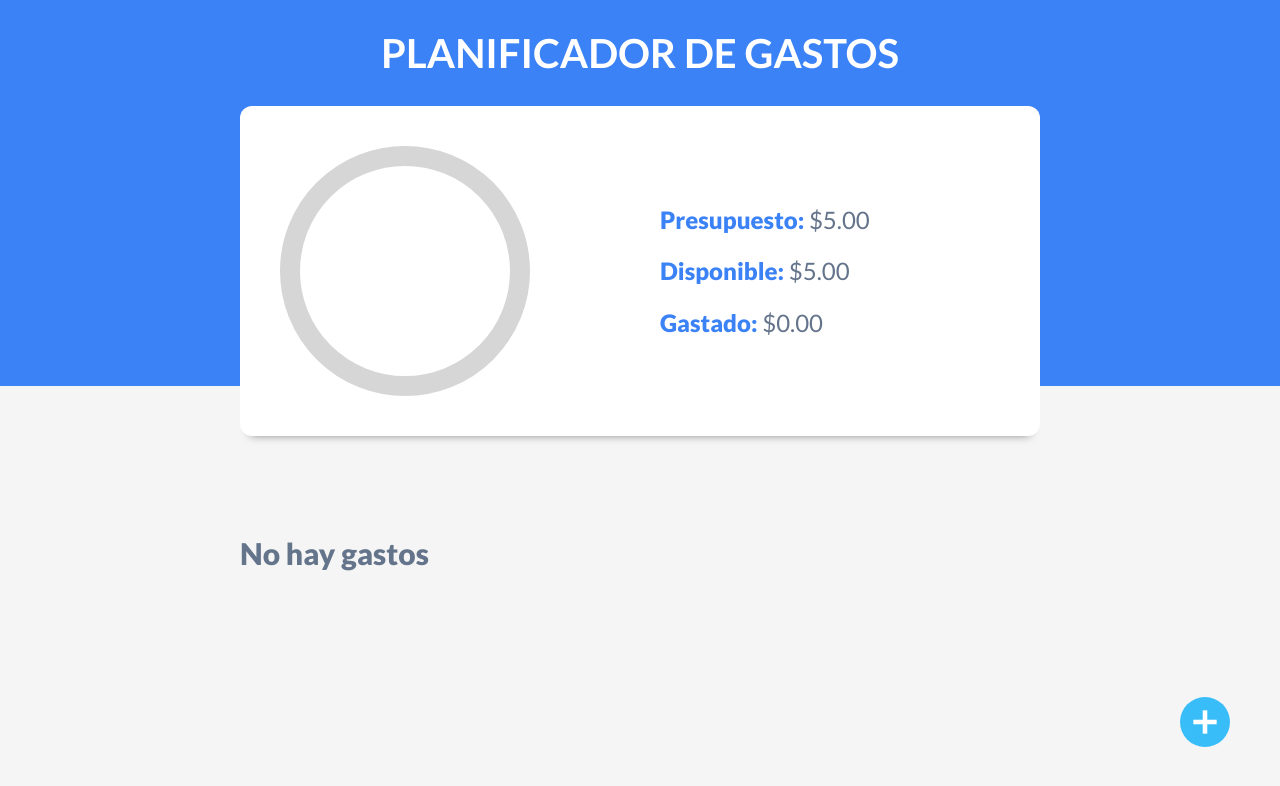
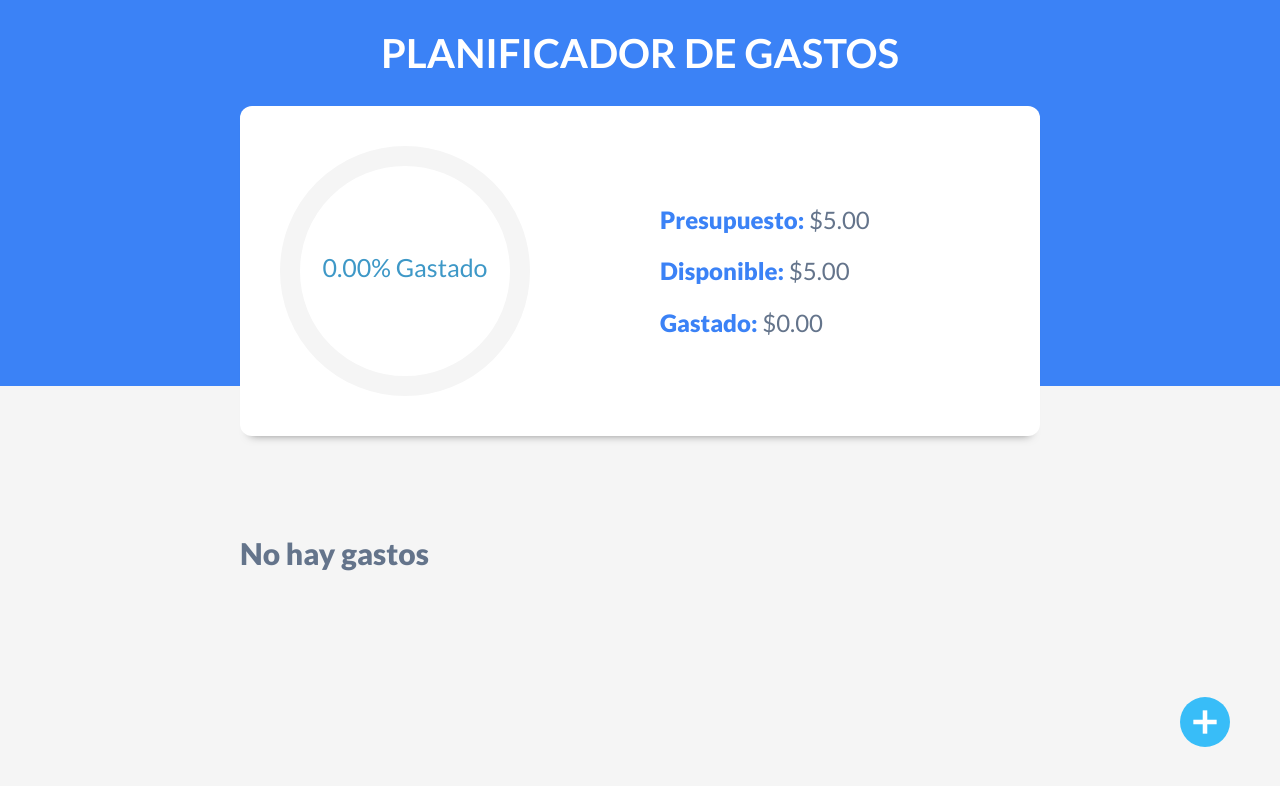
Before and after one commit to DamianC79/Control-de-Gastos, a React (Vite) app: page / in a window 1280 px wide. Both pictures are taken after typing "5" into the empty fields and a click on the input "Añadir". Shown: the top 786 px of the page. Built offline with nearby package versions, Linux system fonts and the light colour scheme.

Commit message:
personalizando grafica de porcentaje

```diff
--- a/package.json
+++ b/package.json
@@ -9,6 +9,7 @@
   },
   "dependencies": {
     "react": "^17.0.2",
+    "react-circular-progressbar": "^2.0.4",
     "react-dom": "^17.0.2",
     "react-swipeable-list": "^1.5.1"
   },
--- a/src/components/ControlPresupuesto.jsx
+++ b/src/components/ControlPresupuesto.jsx
@@ -1,5 +1,5 @@
 import {useState,useEffect} from 'react';
-import {CircularProgressbar} from 'react-circular-progressbar'
+import {CircularProgressbar, buildStyles} from 'react-circular-progressbar'
 import 'react-circular-progressbar/dist/styles.css'
 
 const ControlPresupuesto = ({gastos,presupuesto}) => {
@@ -15,7 +15,9 @@ const ControlPresupuesto = ({gastos,presupuesto}) => {
 
       setDisponible(totalDisponible)
       setGastado(totalGastado)
-      setPorcentaje(nuevoPorcentaje)
+      setTimeout(() => {
+        setPorcentaje(nuevoPorcentaje)
+      }, [1500]);
     }, [gastos])
 
 
@@ -30,7 +32,12 @@ const ControlPresupuesto = ({gastos,presupuesto}) => {
     <div className="contenedor-presupuesto contenedor sombra dos-columnas">
         <div>
         <CircularProgressbar
+            styles={ buildStyles({
+                pathColor: '#3B82F6',
+                trailColor: '#F5F5F5'
+            })}
             value = {porcentaje}
+            text={`${porcentaje}% Gastado`}
         />
 
         </div>
```
Also changed, not shown: 1 other file (tests, documents, lock files or other folders).
